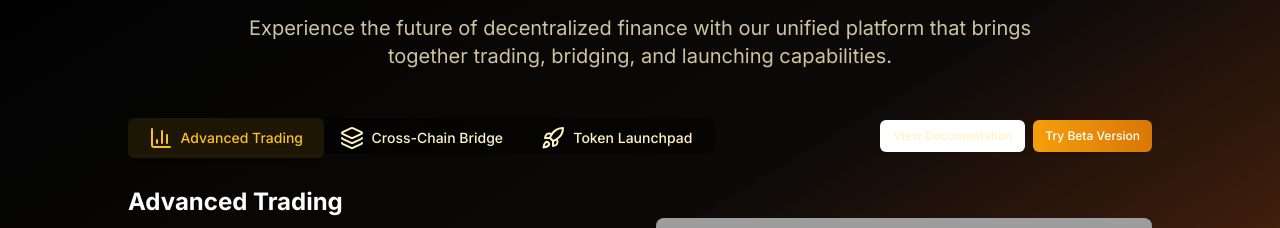
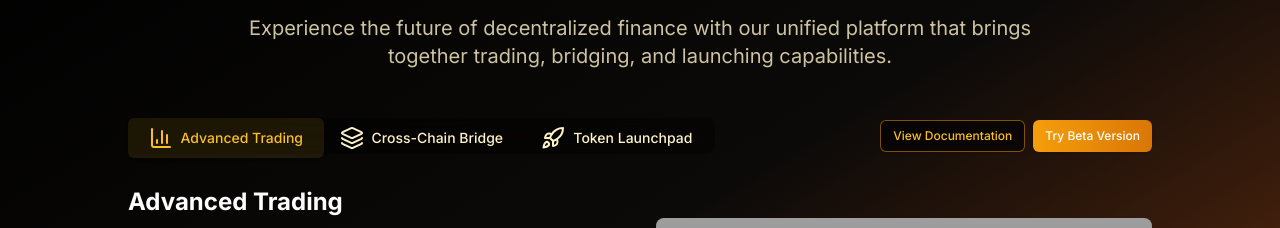
Before and after one commit to KalyCoinProject/kalyswap-lander, a Next.js app: page / in a window 1280 px wide. Shown: the part 1982-2210 px from the top of the page. Built offline with nearby package versions, Linux system fonts and the light colour scheme; grey boxes are pictures that could not be loaded.

Commit message:
Enhance button styles in PlatformPreview component for improved visibility and interaction

```diff
--- a/src/components/landing/PlatformPreview.tsx
+++ b/src/components/landing/PlatformPreview.tsx
@@ -86,7 +86,11 @@ export default function PlatformPreview() {
               </TabsList>
 
               <div className="hidden md:flex items-center gap-2">
-                <Button variant="outline" size="sm" className="border-white/20 text-amber-100 hover:text-amber-400 hover:bg-white/10">
+                <Button
+                  variant="outline"
+                  size="sm"
+                  className="border-amber-500/50 bg-black/60 text-amber-400 hover:text-amber-300 hover:bg-black/80 hover:border-amber-400 transition-all duration-200"
+                >
                   View Documentation
                 </Button>
                 <Button size="sm" className="bg-gradient-to-r from-amber-500 to-amber-600 hover:from-amber-600 hover:to-amber-700 text-white">
@@ -191,7 +195,11 @@ export default function PlatformPreview() {
         </div>
 
         <div className="flex justify-center mt-12 md:hidden">
-          <Button variant="outline" size="sm" className="mr-2 border-white/20 text-amber-100 hover:text-amber-400 hover:bg-white/10">
+          <Button
+            variant="outline"
+            size="sm"
+            className="mr-2 border-amber-500/50 bg-black/60 text-amber-400 hover:text-amber-300 hover:bg-black/80 hover:border-amber-400 transition-all duration-200"
+          >
             View Documentation
           </Button>
           <Button size="sm" className="bg-gradient-to-r from-amber-500 to-amber-600 hover:from-amber-600 hover:to-amber-700 text-white">
```
